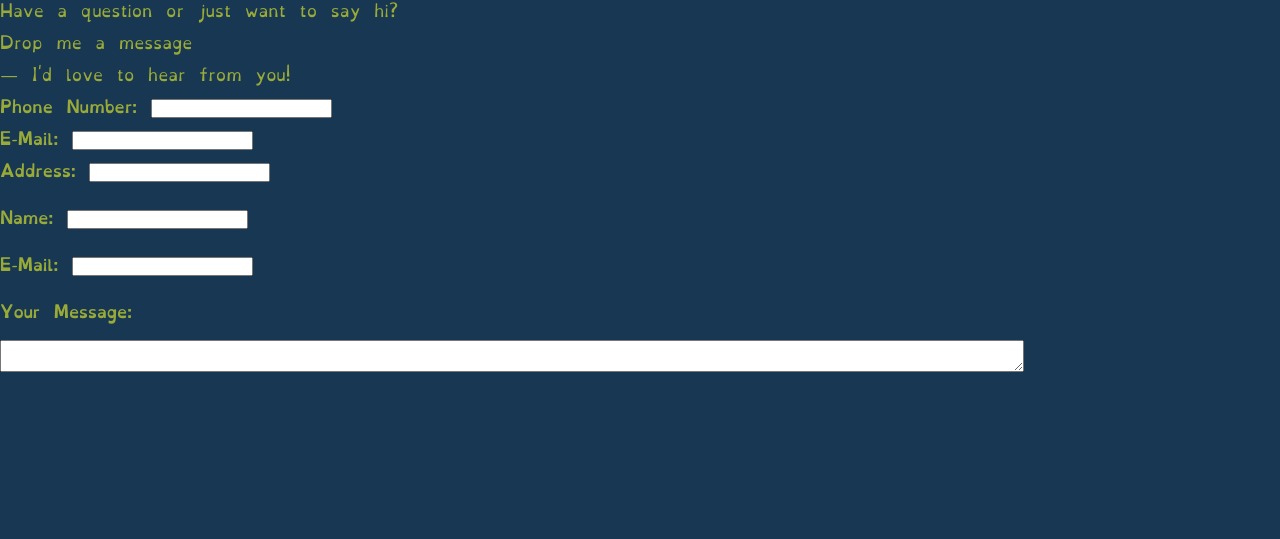
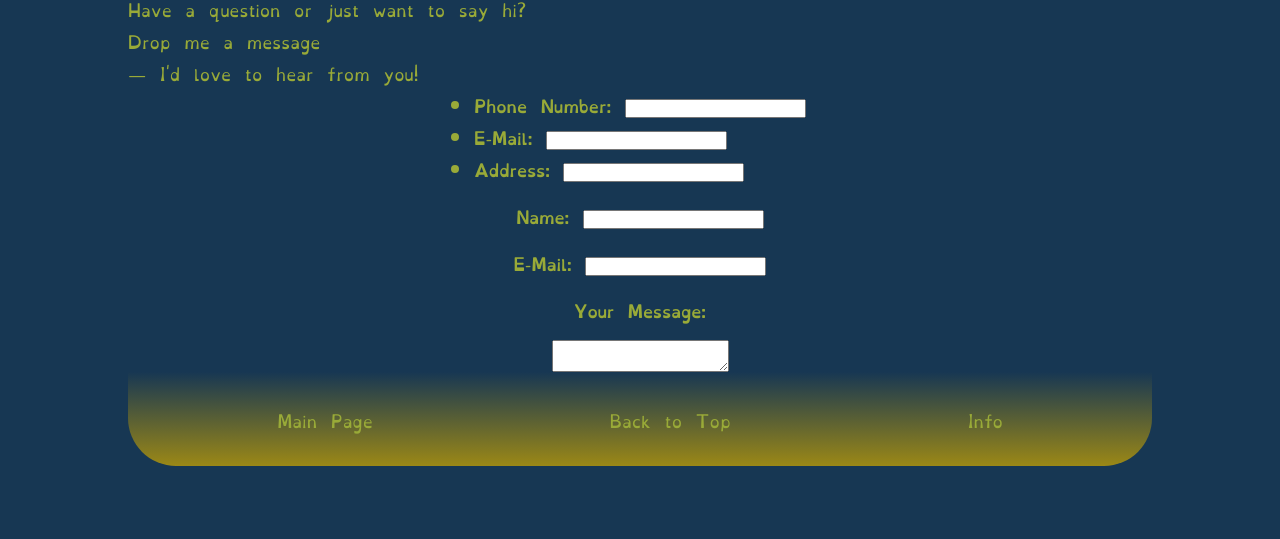
Before and after one commit to Arokh-web/main-page, a plain HTML site: page contact.html in a window 1280 px wide. Shown: the part 261-800 px from the top of the page. Drawn offline with Linux system fonts and the light colour scheme.

Commit message:
new changes to dogwebsite

```diff
--- a/contact.html
+++ b/contact.html
@@ -41,5 +41,14 @@
         <p>E-Mail: <input type="text"></p>
         <p>Your Message: </p><textarea id="yourmessage"></textarea>
     </form></ul></div>
+
+    <div id="footer">
+        <ul class="footer">
+            <li class="list-point"><a href="">Main Page</a></li>
+            <li class="list-point"><a href="index.html">Back to Top</a></li>
+            <li class="list-point"><a href="">Info</a></li>
+        </ul>
+    </div>
+
 </body>
 </html>
--- a/style.css
+++ b/style.css
@@ -1,6 +1,6 @@
 * {
     padding: 0;
-    margin: 0;
+    margin: auto;
     box-sizing: border-box;
 }
 
```
